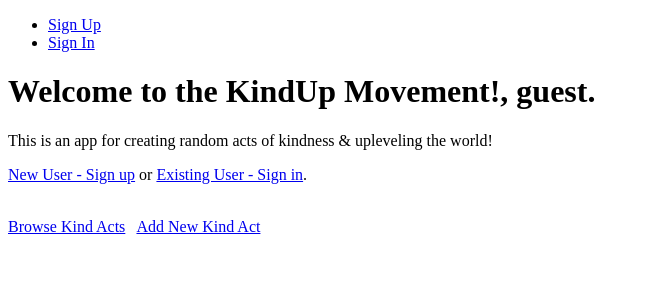
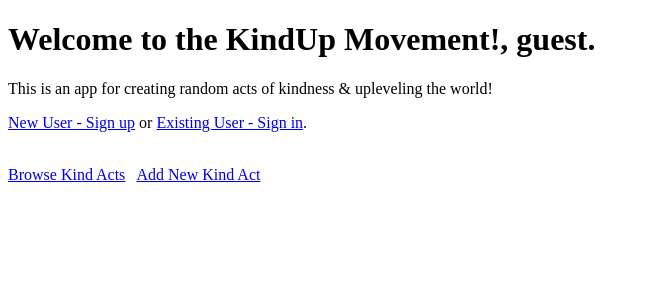
Before and after one commit to SylviaRemington/KindUp, a Node server app: page / in a window 1280 px wide. Shown: the top 300 px of the page, without its empty margins (0-649 px from the left). Run offline with Node 20, Linux system fonts and the light colour scheme; some libraries are stand-ins or nearby versions.

Commit message:
temporarily taking off sign-in & sign-up links from nav bar at top of index.ejs

```diff
--- a/views/auth/sign-up.ejs
+++ b/views/auth/sign-up.ejs
@@ -9,7 +9,7 @@
   </head>
   <body>
 
-    <nav><ul><li><a href="/">Home</a></li></ul></nav>
+    <!-- <nav><ul><li><a href="/">Home</a></li></ul></nav> -->
 
     <h1>Create a new account!</h1>
 
--- a/views/index.ejs
+++ b/views/index.ejs
@@ -9,12 +9,12 @@
 </head>
 <body>
 
-    <nav>
+    <!-- <nav>
         <ul>
-            <li><a href="/auth/sign-up">Sign Up</a></li>
-            <li><a href="/auth/sign-in">Sign In</a></li>
+            <li><a href="/auth/sign-up">New User - Sign Up</a></li>
+            <li><a href="/auth/sign-in">Existing User - Sign In</a></li>
         </ul>
-    </nav>
+    </nav> -->
 <!--
     <h1>Welcome to the KindUp Movement!</h1>
     <p>This is an app for creating random acts of kindness & upleveling the world! &#128516; </p> -->
```
